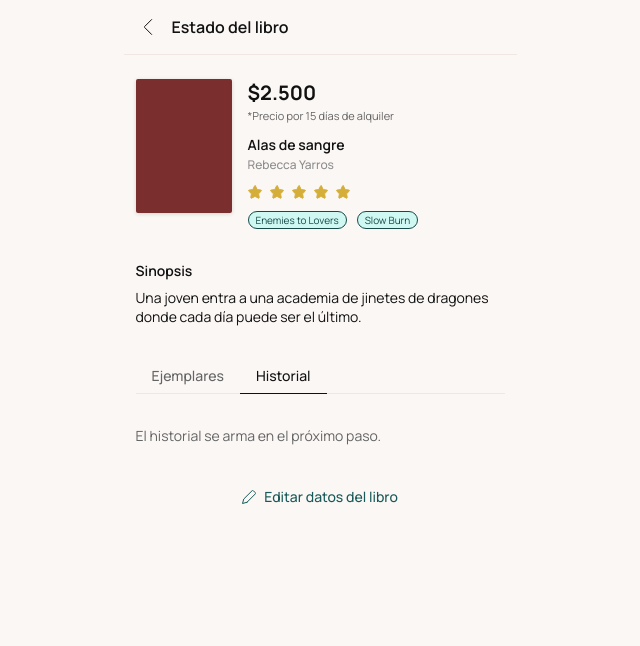
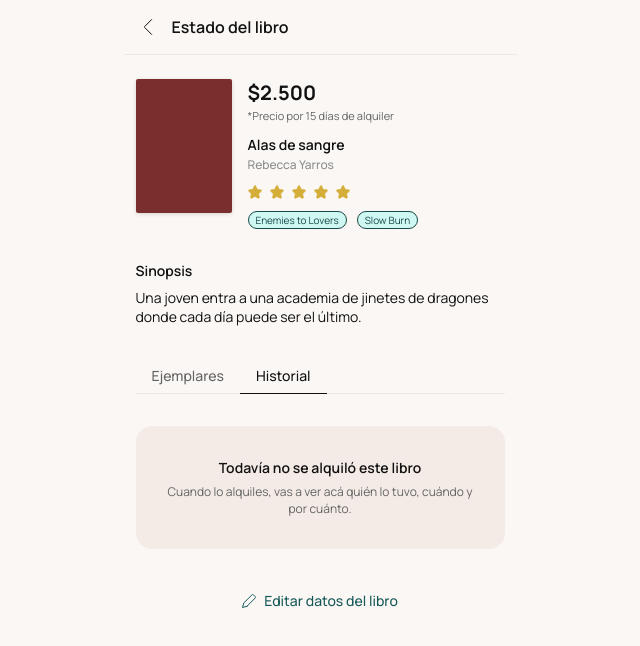
Before and after one commit to Federicovilla09/alquiler-de-libros, a React (Vite) app: page /libros/1 in a window 1280 px wide. Both pictures are taken after a click on the tab "Historial". Shown: the top 646 px of the page, without its empty margins (320-960 px from the left). Built offline with nearby package versions, Linux system fonts and the light colour scheme.

Commit message:
Etapa 4: historial del libro

```diff
--- /dev/null
+++ b/src/components/BookHistory.css
@@ -0,0 +1,34 @@
+/* Historial 01 · vacío */
+.book-history-empty {
+  display: flex;
+  flex-direction: column;
+  gap: var(--gap-4);
+  padding: var(--gap-10) var(--gap-9);
+  background-color: var(--blush-2);
+  border-radius: var(--radius-x-large);
+  text-align: center;
+}
+
+.book-history-empty__title {
+  font-size: 14px;
+  font-weight: 600;
+  color: var(--gray-13);
+}
+
+.book-history-empty__text {
+  font-size: 12px;
+  color: var(--gray-11);
+}
+
+/* Historial 02 */
+.book-history {
+  display: flex;
+  flex-direction: column;
+  gap: var(--gap-7);
+}
+
+.book-history__summary {
+  font-size: 14px;
+  font-weight: 600;
+  color: var(--gray-13);
+}
--- /dev/null
+++ b/src/components/BookHistory.jsx
@@ -0,0 +1,47 @@
+import './BookHistory.css'
+import HistoryItem from './HistoryItem'
+import { formatPrice } from '../data/books'
+
+const STATUS_LABELS = {
+  current: 'En curso',
+  'on-time': 'Devuelto a tiempo',
+  late: 'Devuelto con atraso',
+}
+
+function BookHistory({ history }) {
+  if (history.length === 0) {
+    return (
+      <div className="book-history-empty">
+        <p className="book-history-empty__title">Todavía no se alquiló este libro</p>
+        <p className="book-history-empty__text">
+          Cuando lo alquiles, vas a ver acá quién lo tuvo, cuándo y por cuánto.
+        </p>
+      </div>
+    )
+  }
+
+  const total = history.reduce((sum, rental) => sum + rental.price, 0)
+
+  return (
+    <div className="book-history">
+      <p className="book-history__summary">
+        {history.length} {history.length === 1 ? 'alquiler' : 'alquileres'} · {formatPrice(total)} en total
+      </p>
+      <ol className="history-list">
+        {history.map((rental) => (
+          <HistoryItem
+            key={rental.id}
+            current={rental.status === 'current'}
+            who={rental.who}
+            price={formatPrice(rental.price)}
+            copy={`Ejemplar ${rental.copy} · ${rental.days} días`}
+            dates={`${rental.from} → ${rental.to}`}
+            status={STATUS_LABELS[rental.status]}
+          />
+        ))}
+      </ol>
+    </div>
+  )
+}
+
+export default BookHistory
--- a/src/data/books.js
+++ b/src/data/books.js
@@ -159,6 +159,11 @@ export const books = [
       { number: 1, condition: 'Nuevo', state: 'available' },
       { number: 2, condition: 'Casi nuevo', state: 'available' },
     ],
+    history: [
+      { id: 1, who: 'Federico Villanueva', price: 2000, copy: 1, days: 15, from: '30/09/2026', to: '15/10/2026', status: 'current' },
+      { id: 2, who: 'Sofía Ruiz', price: 4000, copy: 1, days: 30, from: '12/08/2026', to: '11/09/2026', status: 'on-time' },
+      { id: 3, who: 'Lucía Gómez', price: 2000, copy: 1, days: 15, from: '20/07/2026', to: '04/08/2026', status: 'on-time' },
+    ],
   },
 ]
 
--- a/src/pages/BookPage.jsx
+++ b/src/pages/BookPage.jsx
@@ -9,6 +9,7 @@ import Button from '../components/Button'
 import BookCopyCard from '../components/BookCopyCard'
 import PlaceholderPage from './PlaceholderPage'
 import { findBook, formatPrice } from '../data/books'
+import BookHistory from '../components/BookHistory'
 
 const STARS = [1, 2, 3, 4, 5]
 
@@ -95,7 +96,7 @@ function BookPage() {
             </div>
           )}
 
-          {tab === 1 && <p className="placeholder">El historial se arma en el próximo paso.</p>}
+          {tab === 1 && <BookHistory history={book.history ?? []} />}
         </div>
 
         <Button variant="ghost" icon="edit-pencil" onClick={() => navigate(`/libros/${book.id}/editar`)}>
```
